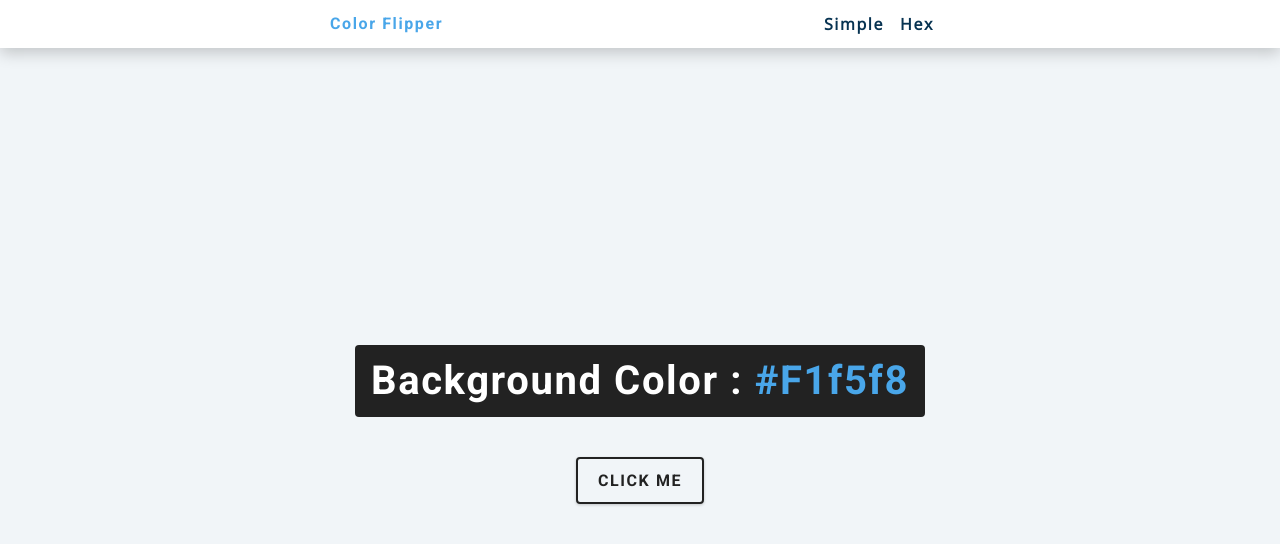
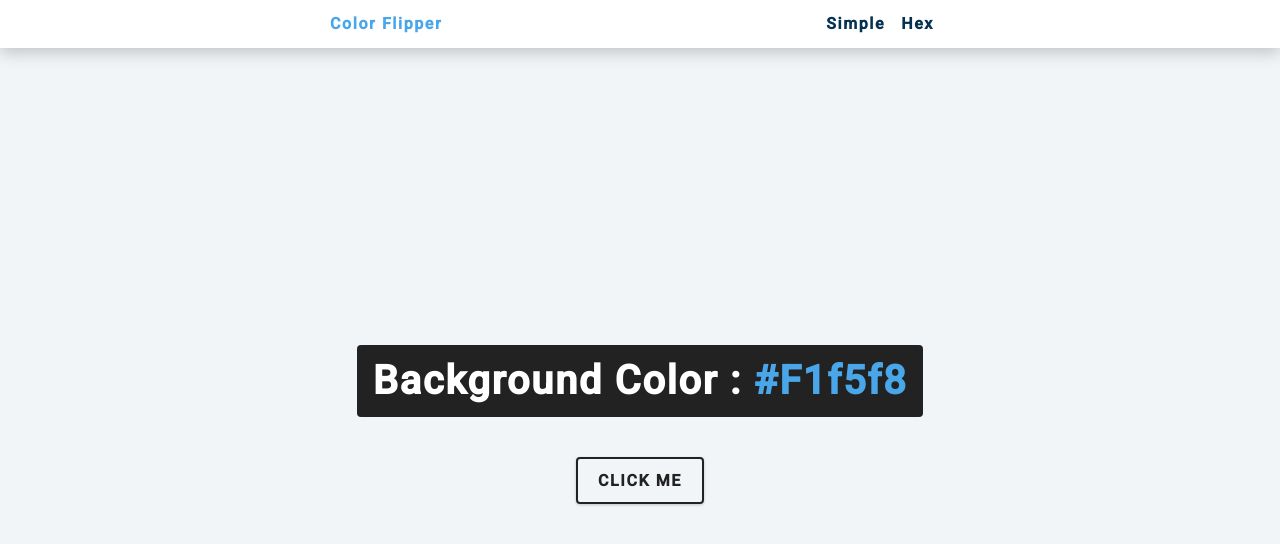
Before and after one commit to favy-codez/color-flipper-with-js, a plain HTML site: page index.html in a window 1280 px wide. Drawn offline with nearby package versions, Linux system fonts and the light colour scheme.

Commit message:
added font

```diff
--- a/CSS/style.css
+++ b/CSS/style.css
@@ -1,16 +1,9 @@
-/*
-===============
-Fonts
-===============
-*/
-@import url("https://fonts.googleapis.com/css?family=Open+Sans|Roboto:400,700&display=swap");
-
-/*
-===============
-Variables
-===============
-*/
-
+*{
+  padding: 0;
+  margin: 0;
+  box-sizing: border-box;
+  font-family: 'Roboto', sans-serif;
+}
 :root {
   /* dark shades of primary color*/
   --clr-primary-1: hsl(205, 86%, 17%);
@@ -53,58 +46,51 @@ Variables
   --max-width: 1170px;
   --fixed-width: 620px;
 }
-/*
-===============
-Global Styles
-===============
-*/
 
-*,
-::after,
-::before {
-  margin: 0;
-  padding: 0;
-  box-sizing: border-box;
-}
 body {
-  font-family: var(--ff-secondary);
   background: var(--clr-grey-10);
   color: var(--clr-grey-1);
   line-height: 1.5;
   font-size: 0.875rem;
 }
+
 ul {
   list-style-type: none;
 }
+
 a {
   text-decoration: none;
 }
-h1,
-h2,
-h3,
-h4 {
+
+h1,h2,h3,h4 {
   letter-spacing: var(--spacing);
   text-transform: capitalize;
   line-height: 1.25;
   margin-bottom: 0.75rem;
   font-family: var(--ff-primary);
 }
+
 h1 {
   font-size: 3rem;
 }
+
 h2 {
   font-size: 2rem;
 }
+
 h3 {
   font-size: 1.25rem;
 }
+
 h4 {
   font-size: 0.875rem;
 }
+
 p {
   margin-bottom: 1.25rem;
   color: var(--clr-grey-5);
 }
+
 @media screen and (min-width: 800px) {
   h1 {
     font-size: 4rem;
@@ -121,16 +107,11 @@ p {
   body {
     font-size: 1rem;
   }
-  h1,
-  h2,
-  h3,
-  h4 {
+  h1,h2,h3,h4 {
     line-height: 1;
   }
 }
-/*  global classes */
 
-/* section */
 .section {
   padding: 5rem 0;
 }
@@ -151,11 +132,6 @@ main {
   place-items: center;
 }
 
-/*
-===============
-Nav
-===============
-*/
 nav {
   background: var(--clr-white);
   height: 3rem;
@@ -189,11 +165,7 @@ nav a {
 nav a:hover {
   color: var(--clr-primary-5);
 }
-/*
-===============
-Container
-===============
-*/
+
 main {
   min-height: calc(100vh - 3rem);
   display: grid;
--- a/index.html
+++ b/index.html
@@ -3,7 +3,10 @@
   <head>
     <meta charset="UTF-8" />
     <meta name="viewport" content="width=device-width, initial-scale=1.0" />
-    <title>Color Flipper</title>
+    <link rel="preconnect" href="https://fonts.googleapis.com">
+  <link rel="preconnect" href="https://fonts.gstatic.com" crossorigin>
+  <link href="https://fonts.googleapis.com/css2?family=Roboto:wght@500&display=swap" rel="stylesheet">
+    <title>Color Flipper || simple</title>
     <link rel="stylesheet" href="/CSS/style.css" />
   </head>
 
```
Also changed, not shown: index2.html (+1 -1 lines).
